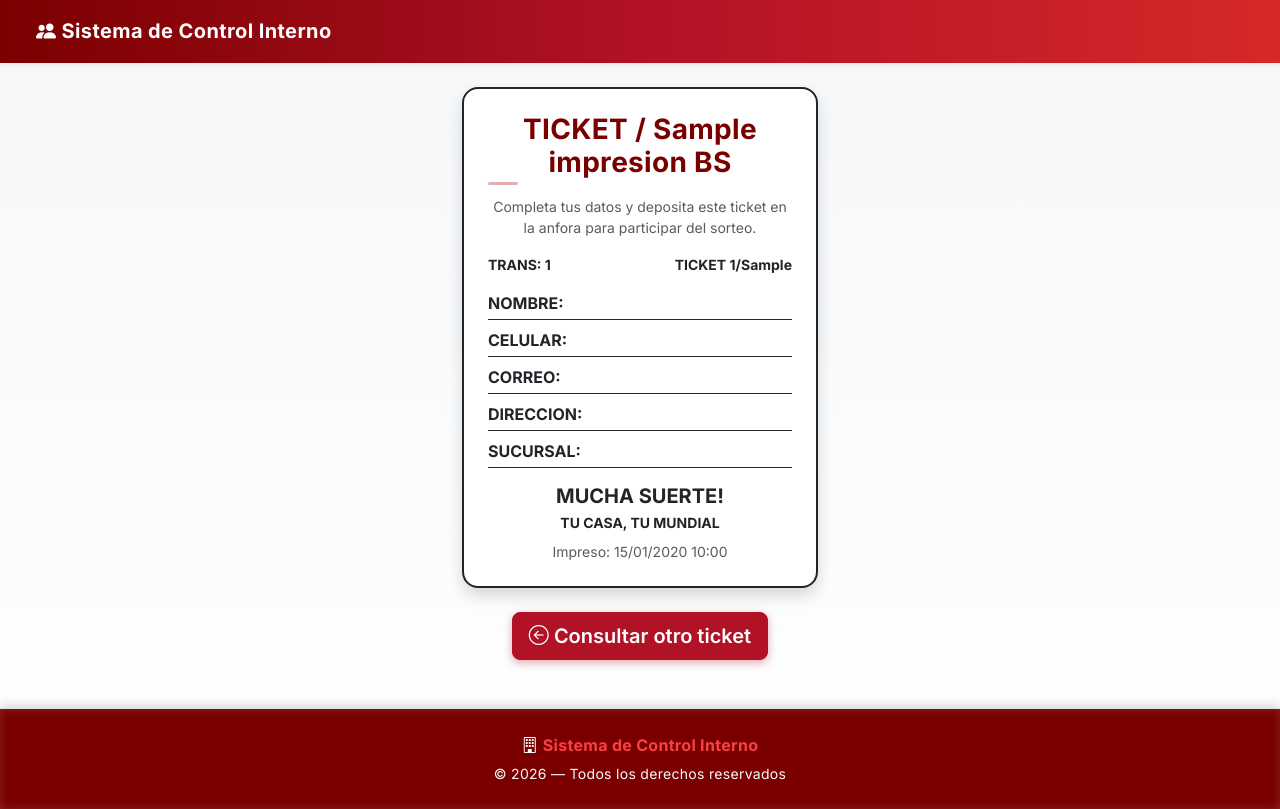
After one commit to josecarlos3390/empleados_abm, a Flask app: template templates/tickets/comprobante.html in a window 1280 px wide. The commit adds this page. Run offline with Flask 3, Linux system fonts and the light colour scheme; the template is opened without the code that fills it: most values are stand-ins (such as "Sample title", 1, 10 or a date in 2020); parts of the project's set-up code (start-up, migrations or seed data) failed here and were passed over.

Commit message:
Agrega pantalla de comprobante tras imprimir ticket y redirige desde modal de exito

```diff
--- a/routes/tickets_routes.py
+++ b/routes/tickets_routes.py
@@ -83,6 +83,21 @@ def tickets():
     )
 
 
+@tickets_bp.route('/comprobante/<transaction_id>')
+def comprobante(transaction_id):
+    """Muestra una pantalla de resumen del ticket impreso."""
+    if not _validar_transaction_id(transaction_id):
+        flash('Número de transacción inválido.', 'danger')
+        return redirect(url_for('tickets.tickets'))
+
+    impresion = obtener_impresion(transaction_id)
+    if not impresion:
+        flash('No se encontró la impresión de esa transacción.', 'danger')
+        return redirect(url_for('tickets.tickets'))
+
+    return render_template('tickets/comprobante.html', impresion=impresion)
+
+
 @tickets_bp.route('/imprimir', methods=['POST'])
 def imprimir():
     """Genera el PDF de tickets, registra la impresión y lo descarga."""
--- /dev/null
+++ b/templates/tickets/comprobante.html
@@ -0,0 +1,46 @@
+{% extends "base.html" %}
+
+{% block title %}Ticket Impreso{% endblock %}
+
+{% block content %}
+<div class="row justify-content-center">
+    <div class="col-12 col-md-6 col-lg-4">
+        <div class="card shadow border-dark mx-auto" style="max-width: 360px;">
+            <div class="card-body text-center p-4">
+                <h3 class="fw-bold mb-3">TICKET / {{ impresion.denominacion }} BS</h3>
+
+                <p class="small text-muted mb-3">
+                    Completa tus datos y deposita este ticket en la anfora para participar del sorteo.
+                </p>
+
+                <div class="d-flex justify-content-between small fw-bold mb-3">
+                    <span>TRANS: {{ impresion.transaction_id }}</span>
+                    <span>TICKET 1/{{ impresion.cantidad_tickets }}</span>
+                </div>
+
+                <div class="text-start mb-3">
+                    {% for campo in ['NOMBRE', 'CELULAR', 'CORREO', 'DIRECCION', 'SUCURSAL'] %}
+                        <div class="mb-2">
+                            <span class="fw-bold">{{ campo }}:</span>
+                            <div class="border-bottom border-dark mt-1" style="height: 1px;"></div>
+                        </div>
+                    {% endfor %}
+                </div>
+
+                <h5 class="fw-bold mb-1">MUCHA SUERTE!</h5>
+                <p class="fw-bold small mb-2">TU CASA, TU MUNDIAL</p>
+
+                <p class="text-muted small mb-0">
+                    Impreso: {{ impresion.fecha_impresion.strftime('%d/%m/%Y %H:%M') }}
+                </p>
+            </div>
+        </div>
+
+        <div class="text-center mt-4">
+            <a href="{{ url_for('tickets.tickets') }}" class="btn btn-primary btn-lg">
+                <i class="bi bi-arrow-left-circle"></i> Consultar otro ticket
+            </a>
+        </div>
+    </div>
+</div>
+{% endblock %}
```
Also changed, not shown: templates/tickets/tickets.html (+8 -1 lines).
